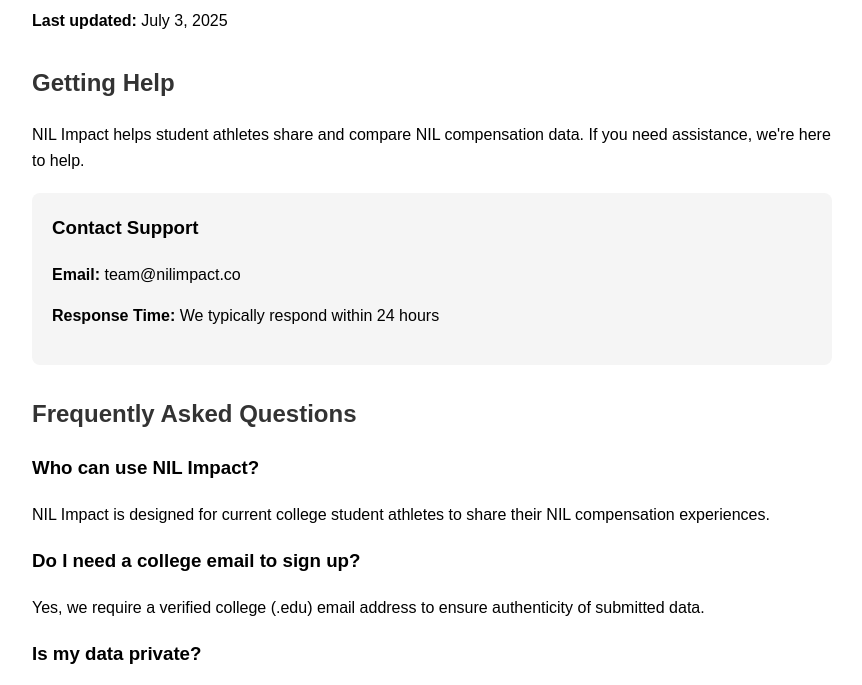
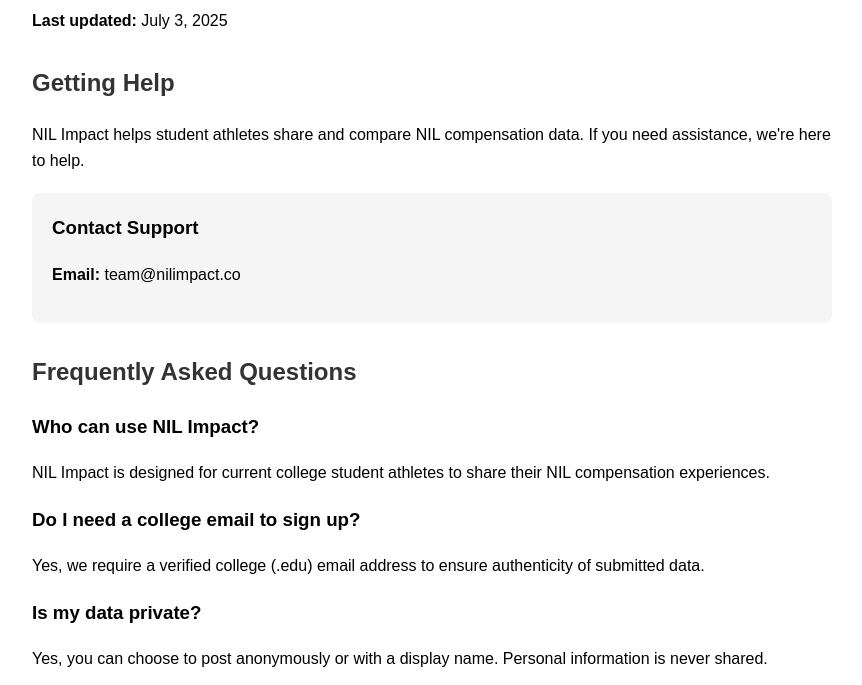
Before and after one commit to andre7000/nilimpact-privacy, a plain HTML site: page support.html in a window 1280 px wide. Shown: the part 106-791 px from the top of the page, without its empty margins (208-1070 px from the left). Drawn offline with Linux system fonts and the light colour scheme.

Commit message:
Update support.html

```diff
--- a/support.html
+++ b/support.html
@@ -33,7 +33,7 @@
     <div class="contact-box">
         <h3>Contact Support</h3>
         <p><strong>Email:</strong> team@nilimpact.co</p>
-        <p><strong>Response Time:</strong> We typically respond within 24 hours</p>
+<!--         <p><strong>Response Time:</strong> We typically respond within 24 hours</p> -->
     </div>
 
     <h2>Frequently Asked Questions</h2>
```
